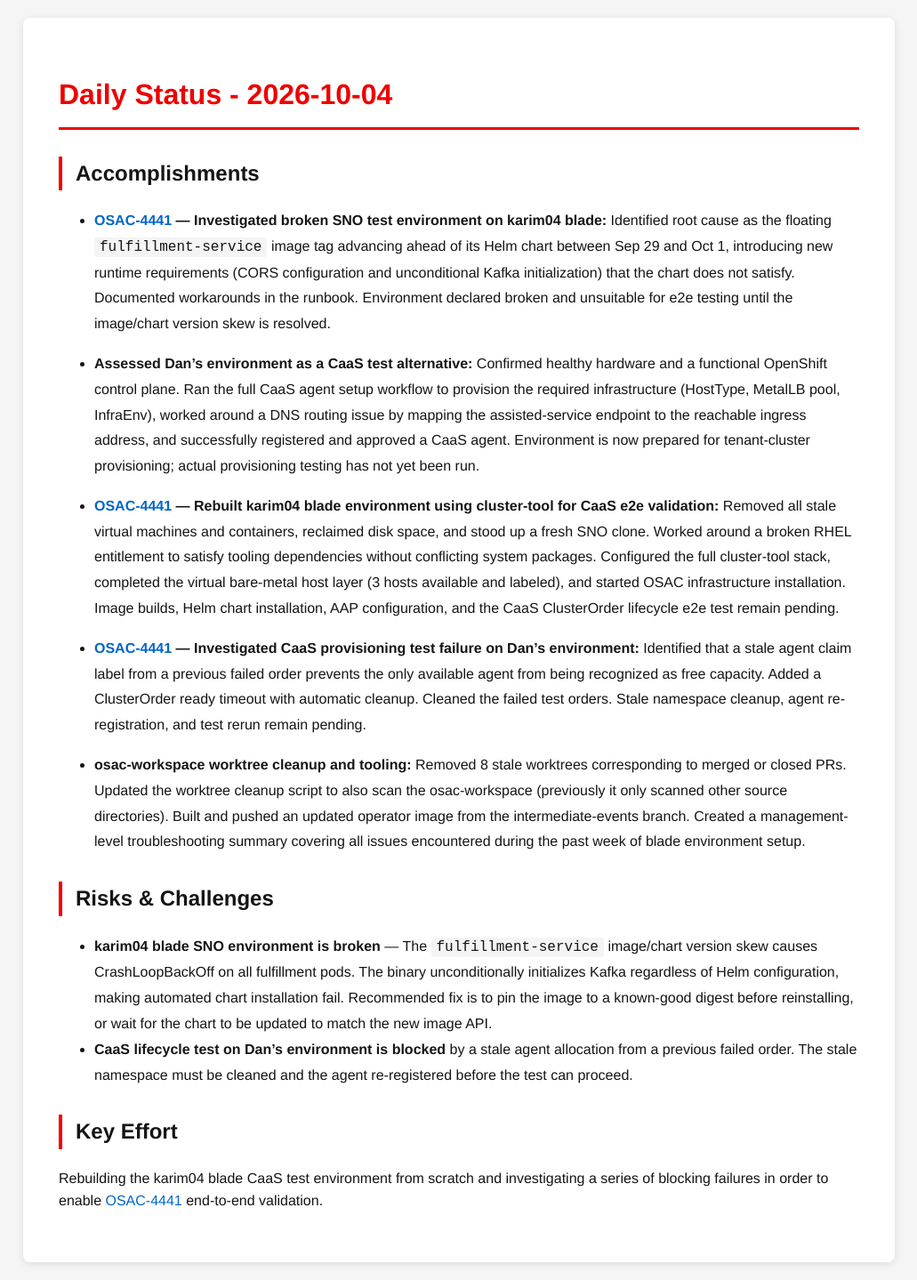
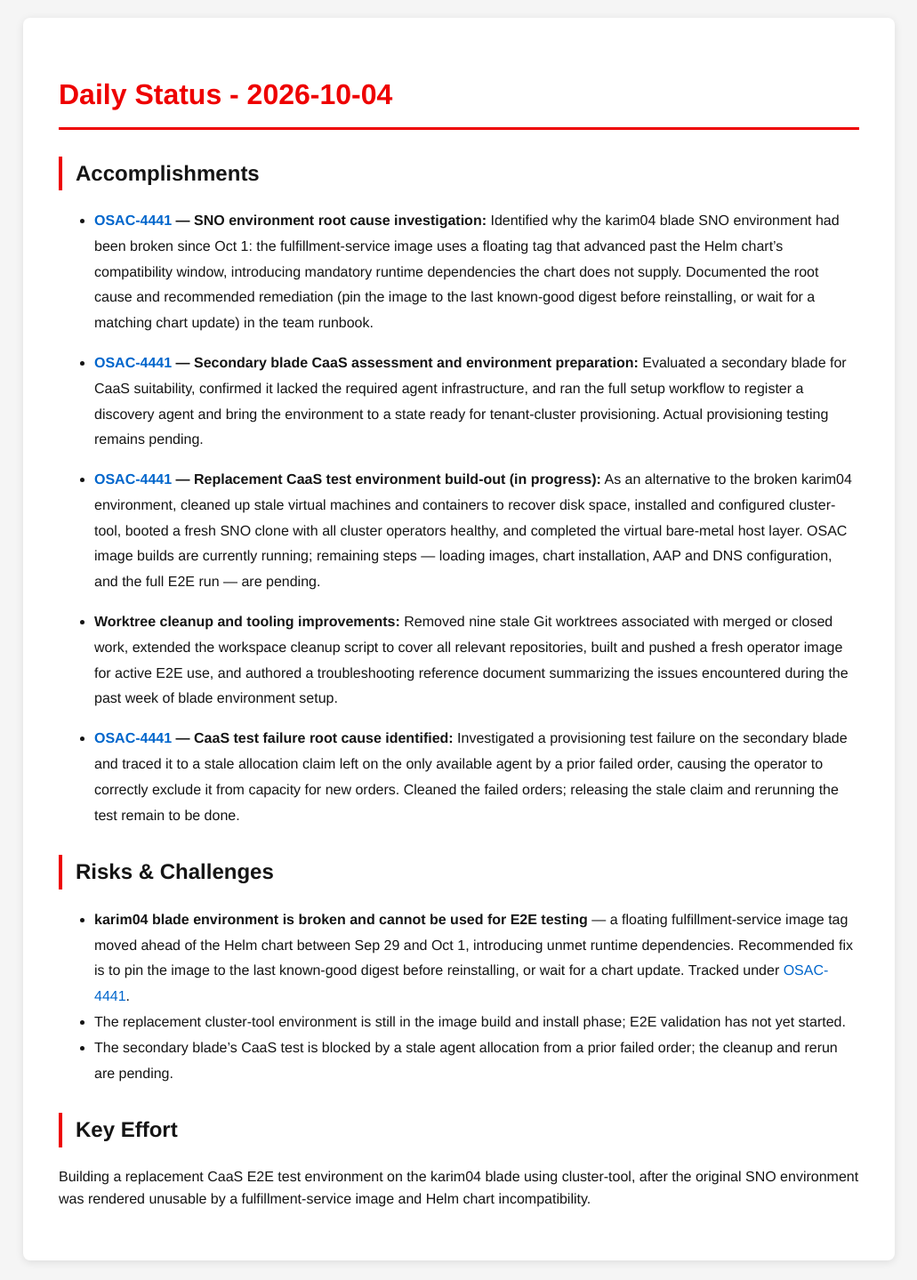
Before and after one commit to tzvatot/daily-status, a Jekyll site: the page built from 2026-10-04.md, in a window 1280 px wide. Shown: the whole page at 89% size, without its empty margins (124-1155 px from the left). Built offline with Jekyll 4.4.1, drawn with Linux system fonts in a browser that asks for light colours.

Commit message:
Daily status update - 2026-10-04

```diff
--- a/2026-10-04.md
+++ b/2026-10-04.md
@@ -8,21 +8,22 @@
 
 ## Accomplishments
 
-- **[OSAC-4441](https://redhat.atlassian.net/browse/OSAC-4441) — Investigated broken SNO test environment on karim04 blade:** Identified root cause as the floating `fulfillment-service` image tag advancing ahead of its Helm chart between Sep 29 and Oct 1, introducing new runtime requirements (CORS configuration and unconditional Kafka initialization) that the chart does not satisfy. Documented workarounds in the runbook. Environment declared broken and unsuitable for e2e testing until the image/chart version skew is resolved.
+- **[OSAC-4441](https://redhat.atlassian.net/browse/OSAC-4441) — SNO environment root cause investigation:** Identified why the karim04 blade SNO environment had been broken since Oct 1: the fulfillment-service image uses a floating tag that advanced past the Helm chart's compatibility window, introducing mandatory runtime dependencies the chart does not supply. Documented the root cause and recommended remediation (pin the image to the last known-good digest before reinstalling, or wait for a matching chart update) in the team runbook.
 
-- **Assessed Dan's environment as a CaaS test alternative:** Confirmed healthy hardware and a functional OpenShift control plane. Ran the full CaaS agent setup workflow to provision the required infrastructure (HostType, MetalLB pool, InfraEnv), worked around a DNS routing issue by mapping the assisted-service endpoint to the reachable ingress address, and successfully registered and approved a CaaS agent. Environment is now prepared for tenant-cluster provisioning; actual provisioning testing has not yet been run.
+- **[OSAC-4441](https://redhat.atlassian.net/browse/OSAC-4441) — Secondary blade CaaS assessment and environment preparation:** Evaluated a secondary blade for CaaS suitability, confirmed it lacked the required agent infrastructure, and ran the full setup workflow to register a discovery agent and bring the environment to a state ready for tenant-cluster provisioning. Actual provisioning testing remains pending.
 
-- **[OSAC-4441](https://redhat.atlassian.net/browse/OSAC-4441) — Rebuilt karim04 blade environment using cluster-tool for CaaS e2e validation:** Removed all stale virtual machines and containers, reclaimed disk space, and stood up a fresh SNO clone. Worked around a broken RHEL entitlement to satisfy tooling dependencies without conflicting system packages. Configured the full cluster-tool stack, completed the virtual bare-metal host layer (3 hosts available and labeled), and started OSAC infrastructure installation. Image builds, Helm chart installation, AAP configuration, and the CaaS ClusterOrder lifecycle e2e test remain pending.
+- **[OSAC-4441](https://redhat.atlassian.net/browse/OSAC-4441) — Replacement CaaS test environment build-out (in progress):** As an alternative to the broken karim04 environment, cleaned up stale virtual machines and containers to recover disk space, installed and configured cluster-tool, booted a fresh SNO clone with all cluster operators healthy, and completed the virtual bare-metal host layer. OSAC image builds are currently running; remaining steps — loading images, chart installation, AAP and DNS configuration, and the full E2E run — are pending.
 
-- **[OSAC-4441](https://redhat.atlassian.net/browse/OSAC-4441) — Investigated CaaS provisioning test failure on Dan's environment:** Identified that a stale agent claim label from a previous failed order prevents the only available agent from being recognized as free capacity. Added a ClusterOrder ready timeout with automatic cleanup. Cleaned the failed test orders. Stale namespace cleanup, agent re-registration, and test rerun remain pending.
+- **Worktree cleanup and tooling improvements:** Removed nine stale Git worktrees associated with merged or closed work, extended the workspace cleanup script to cover all relevant repositories, built and pushed a fresh operator image for active E2E use, and authored a troubleshooting reference document summarizing the issues encountered during the past week of blade environment setup.
 
-- **osac-workspace worktree cleanup and tooling:** Removed 8 stale worktrees corresponding to merged or closed PRs. Updated the worktree cleanup script to also scan the osac-workspace (previously it only scanned other source directories). Built and pushed an updated operator image from the intermediate-events branch. Created a management-level troubleshooting summary covering all issues encountered during the past week of blade environment setup.
+- **[OSAC-4441](https://redhat.atlassian.net/browse/OSAC-4441) — CaaS test failure root cause identified:** Investigated a provisioning test failure on the secondary blade and traced it to a stale allocation claim left on the only available agent by a prior failed order, causing the operator to correctly exclude it from capacity for new orders. Cleaned the failed orders; releasing the stale claim and rerunning the test remain to be done.
 
 ## Risks & Challenges
 
-- **karim04 blade SNO environment is broken** — The `fulfillment-service` image/chart version skew causes CrashLoopBackOff on all fulfillment pods. The binary unconditionally initializes Kafka regardless of Helm configuration, making automated chart installation fail. Recommended fix is to pin the image to a known-good digest before reinstalling, or wait for the chart to be updated to match the new image API.
-- **CaaS lifecycle test on Dan's environment is blocked** by a stale agent allocation from a previous failed order. The stale namespace must be cleaned and the agent re-registered before the test can proceed.
+- **karim04 blade environment is broken and cannot be used for E2E testing** — a floating fulfillment-service image tag moved ahead of the Helm chart between Sep 29 and Oct 1, introducing unmet runtime dependencies. Recommended fix is to pin the image to the last known-good digest before reinstalling, or wait for a chart update. Tracked under [OSAC-4441](https://redhat.atlassian.net/browse/OSAC-4441).
+- The replacement cluster-tool environment is still in the image build and install phase; E2E validation has not yet started.
+- The secondary blade's CaaS test is blocked by a stale agent allocation from a prior failed order; the cleanup and rerun are pending.
 
 ## Key Effort
 
-Rebuilding the karim04 blade CaaS test environment from scratch and investigating a series of blocking failures in order to enable [OSAC-4441](https://redhat.atlassian.net/browse/OSAC-4441) end-to-end validation.
+Building a replacement CaaS E2E test environment on the karim04 blade using cluster-tool, after the original SNO environment was rendered unusable by a fulfillment-service image and Helm chart incompatibility.
```
